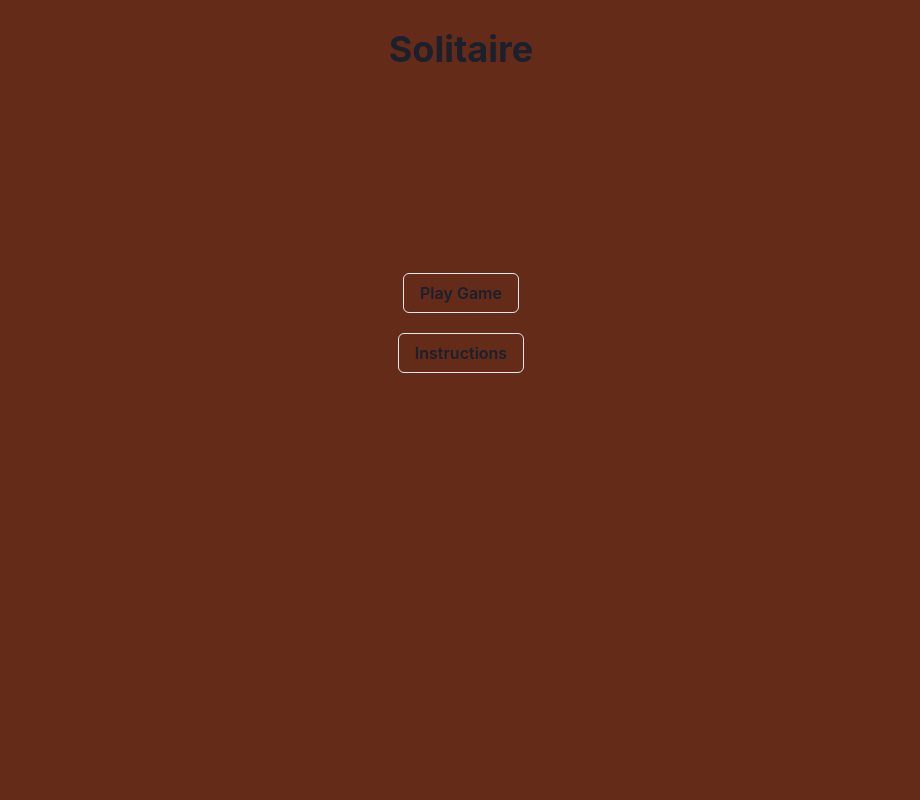
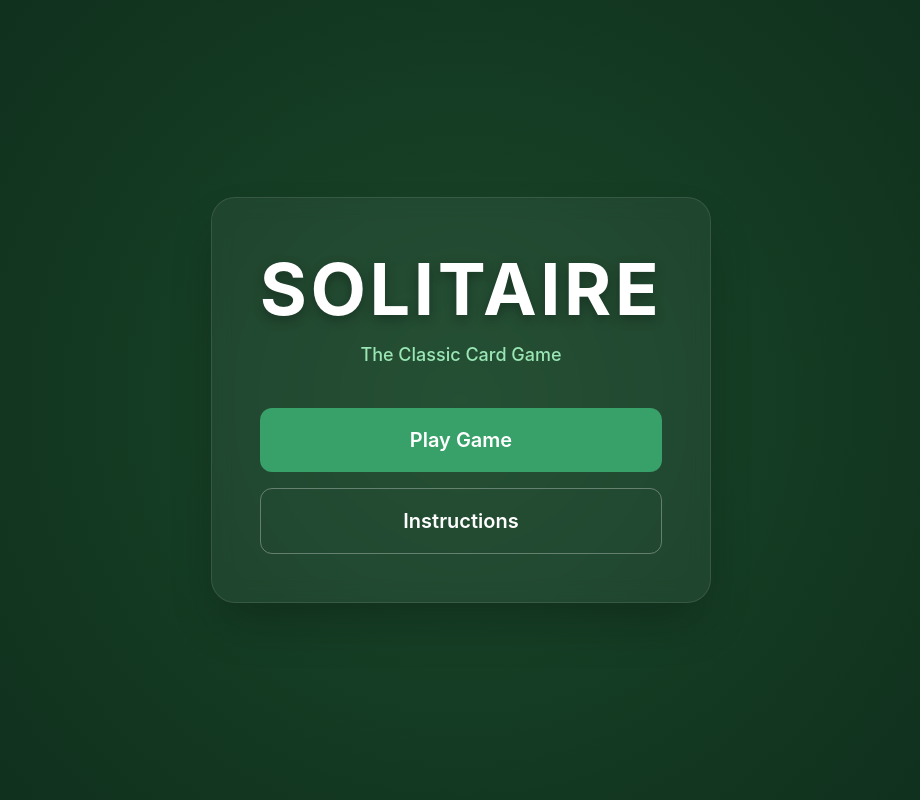
Before and after one commit to Ahmad-Bin-Rashid/Solitaire, a React (Vite) app: page / in a window 1280 px wide. Shown: the whole page, without its empty margins (179-1099 px from the left). Built offline with nearby package versions, Linux system fonts and the light colour scheme.

Commit message:
improve game styling

```diff
--- a/package.json
+++ b/package.json
@@ -10,6 +10,7 @@
     "preview": "vite preview"
   },
   "dependencies": {
+    "@chakra-ui/icons": "^2.2.4",
     "@chakra-ui/react": "^2.8.2",
     "@emotion/react": "^11.13.3",
     "@emotion/styled": "^11.13.0",
--- a/src/pages/Home.jsx
+++ b/src/pages/Home.jsx
@@ -1,19 +1,73 @@
-import { Box, Button, Center, Heading, VStack } from "@chakra-ui/react"
+import { Box, Button, Center, Heading, VStack, Text, Container } from "@chakra-ui/react"
 import { Link } from "react-router-dom"
 
 
 const Home = () => {
    return (
-      <Box minH={'100vh'} bg={'orange.900'}>
-         <Heading textAlign={'center'} p={'7'}>Solitaire</Heading>
-         <Box h={'md'} alignContent={'center'}>
-            <Center>
-               <VStack spacing={5}>
-                  <Button as={Link} to={'/game'} variant={'outline'} colorScheme="gray">Play Game</Button>
-                  <Button as={Link} to={'/instructions'} variant={'outline'}>Instructions</Button>
+      <Box
+         minH={'100vh'}
+         bg={'radial-gradient(circle, #1a472a 0%, #0d2b1a 100%)'}
+         display="flex"
+         alignItems="center"
+         justifyContent="center"
+      >
+         <Container maxW="container.md" centerContent>
+            <VStack
+               spacing={10}
+               p={12}
+               bg="rgba(255, 255, 255, 0.05)"
+               backdropFilter="blur(10px)"
+               borderRadius="3xl"
+               border="1px solid rgba(255, 255, 255, 0.1)"
+               boxShadow="2xl"
+            >
+               <VStack spacing={2}>
+                  <Heading
+                     fontSize={{ base: "5xl", md: "7xl" }}
+                     color="white"
+                     letterSpacing="wider"
+                     textShadow="0 4px 12px rgba(0,0,0,0.3)"
+                  >
+                     SOLITAIRE
+                  </Heading>
+                  <Text color="green.200" fontSize="lg" fontWeight="medium">
+                     The Classic Card Game
+                  </Text>
                </VStack>
-            </Center>
-         </Box>
+
+               <VStack spacing={4} w="full">
+                  <Button
+                     as={Link}
+                     to={'/game'}
+                     size="lg"
+                     w="full"
+                     py={8}
+                     fontSize="xl"
+                     colorScheme="green"
+                     variant="solid"
+                     borderRadius="xl"
+                     _hover={{ transform: 'translateY(-2px)', boxShadow: 'lg' }}
+                  >
+                     Play Game
+                  </Button>
+                  <Button
+                     as={Link}
+                     to={'/instructions'}
+                     size="lg"
+                     w="full"
+                     py={8}
+                     fontSize="xl"
+                     color="white"
+                     variant="outline"
+                     borderColor="rgba(255,255,255,0.3)"
+                     borderRadius="xl"
+                     _hover={{ bg: 'rgba(255,255,255,0.1)' }}
+                  >
+                     Instructions
+                  </Button>
+               </VStack>
+            </VStack>
+         </Container>
       </Box>
    )
 }
--- /dev/null
+++ b/src/styles/cardStyles.js
@@ -0,0 +1,76 @@
+export const CARD_PRESETS = {
+  base: { cardWidth: 52, cardHeight: 76, stackGap: 12, boardGap: 6 },
+  sm: { cardWidth: 64, cardHeight: 94, stackGap: 16, boardGap: 8 },
+  md: { cardWidth: 76, cardHeight: 112, stackGap: 22, boardGap: 10 },
+  lg: { cardWidth: 90, cardHeight: 130, stackGap: 28, boardGap: 14 },
+}
+
+// export const CARD_RADIUS = "16px"
+export const CARD_SHADOW = "0 10px 24px rgba(0, 0, 0, 0.26)"
+export const CARD_HOVER_SHADOW = "0 18px 34px rgba(0, 0, 0, 0.36)"
+
+export const getCardImageStyles = (metrics, isClickable = false) => ({
+  w: `${metrics.cardWidth}px`,
+  h: `${metrics.cardHeight}px`,
+// borderRadius: CARD_RADIUS,
+  display: "block",
+  objectFit: "cover",
+  boxShadow: CARD_SHADOW,
+  transition: "transform 150ms ease, box-shadow 150ms ease, filter 150ms ease",
+  cursor: isClickable ? "pointer" : "default",
+  userSelect: "none",
+  _hover: isClickable
+    ? {
+        transform: "translateY(-3px)",
+        boxShadow: CARD_HOVER_SHADOW,
+        filter: "saturate(1.05)",
+      }
+    : undefined,
+})
+
+export const BOARD_LAYOUT_PRESETS = {
+  base: {
+    pagePaddingX: 2,
+    pagePaddingY: 3,
+    surfaceGap: 4,
+    railPaddingX: 3,
+    railPaddingY: 3,
+    railRadius: "2xl",
+    boardPaddingX: 3,
+    boardPaddingY: 4,
+    boardRadius: "3xl",
+  },
+  sm: {
+    pagePaddingX: 3,
+    pagePaddingY: 4,
+    surfaceGap: 5,
+    railPaddingX: 4,
+    railPaddingY: 4,
+    railRadius: "2xl",
+    boardPaddingX: 4,
+    boardPaddingY: 5,
+    boardRadius: "3xl",
+  },
+  md: {
+    pagePaddingX: 4,
+    pagePaddingY: 5,
+    surfaceGap: 6,
+    railPaddingX: 5,
+    railPaddingY: 5,
+    railRadius: "2xl",
+    boardPaddingX: 6,
+    boardPaddingY: 6,
+    boardRadius: "3xl",
+  },
+  lg: {
+    pagePaddingX: 6,
+    pagePaddingY: 6,
+    surfaceGap: 8,
+    railPaddingX: 6,
+    railPaddingY: 5,
+    railRadius: "2xl",
+    boardPaddingX: 8,
+    boardPaddingY: 6,
+    boardRadius: "3xl",
+  },
+}
--- /dev/null
+++ b/src/styles/layoutStyles.js
@@ -0,0 +1,22 @@
+export const BOARD_SURFACE_STYLES = {
+  base: {
+    shellBg: "radial-gradient(circle, #1a472a 0%, #0d2b1a 100%)",
+    railBg: "rgba(255, 255, 255, 0.08)",
+    boardBg: "rgba(255, 255, 255, 0.05)",
+  },
+  sm: {
+    shellBg: "radial-gradient(circle, #1a472a 0%, #0d2b1a 100%)",
+    railBg: "rgba(255, 255, 255, 0.08)",
+    boardBg: "rgba(255, 255, 255, 0.05)",
+  },
+  md: {
+    shellBg: "radial-gradient(circle, #1a472a 0%, #0d2b1a 100%)",
+    railBg: "rgba(255, 255, 255, 0.08)",
+    boardBg: "rgba(255, 255, 255, 0.05)",
+  },
+  lg: {
+    shellBg: "radial-gradient(circle, #1a472a 0%, #0d2b1a 100%)",
+    railBg: "rgba(255, 255, 255, 0.08)",
+    boardBg: "rgba(255, 255, 255, 0.05)",
+  },
+}
```
Also changed, not shown: src/pages/Game.jsx (+114 -45 lines), 1 other file (tests, documents, lock files or other folders).
